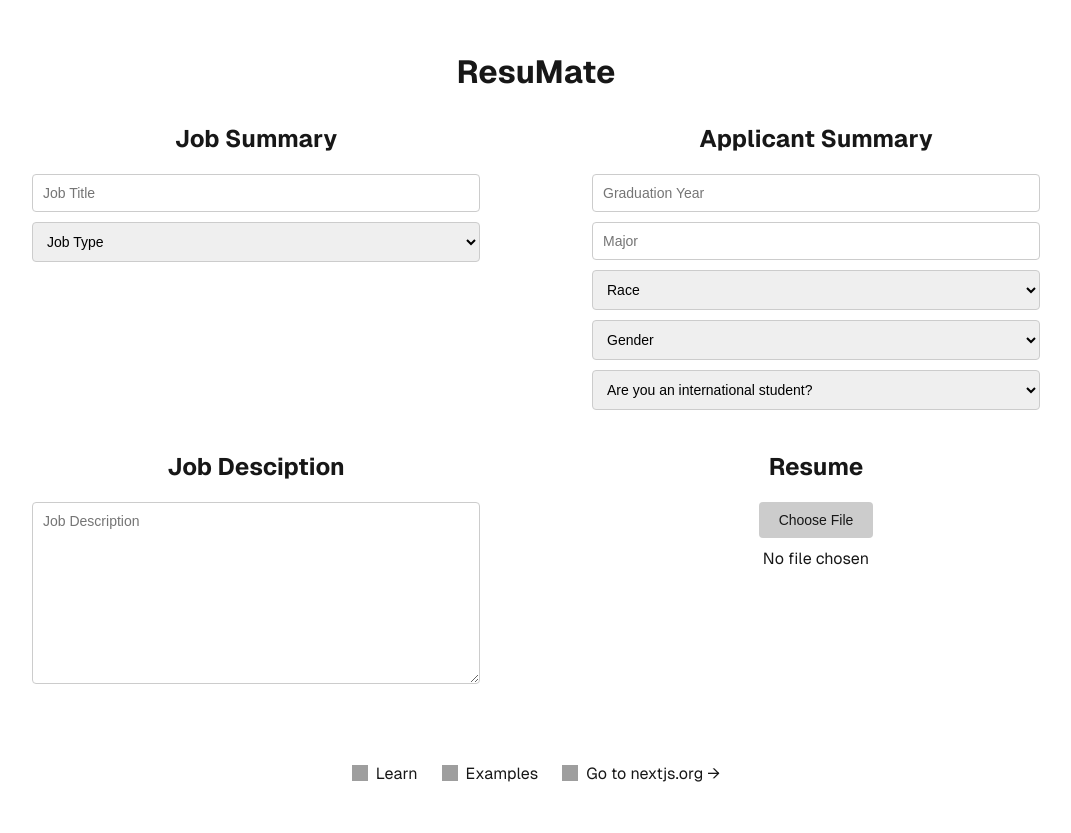
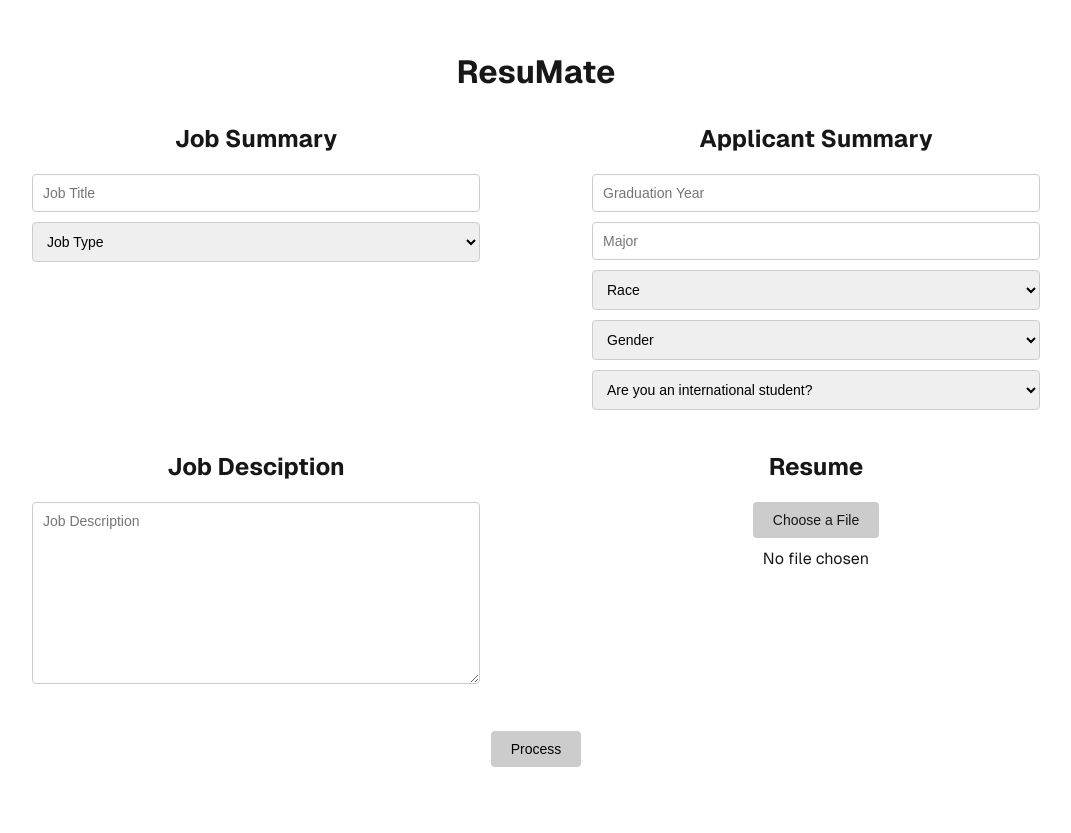
Before and after one commit to hiepnguyenduc2005/ResuMate, a Next.js app: page / in a window 1280 px wide. Shown: the part 111-944 px from the top of the page, without its empty margins (104-1175 px from the left). Built offline with nearby package versions, Linux system fonts and the light colour scheme; grey boxes are pictures that could not be loaded.

Commit message:
front end

```diff
--- a/app/page.js
+++ b/app/page.js
@@ -6,8 +6,15 @@ import JobMeta from "../components/job_meta.js";
 import StudentMeta from "../components/student_meta.js";
 import JobDes from "../components/job_des.js";
 import Resume from "../components/resume.js";
+import Feedback from "../components/feedback.js";
+import Chatbot from "../components/chatbot.js";
+import Process from "../components/process.js";
+import React from "react";
+import { useState } from "react";
 
 export default function Home() {
+  const [processed, setProcessed] = useState(false);
+
   return (
     <div className={styles.page}>
       <main className={styles.main}>
@@ -20,6 +27,16 @@ export default function Home() {
           <JobDes />
           <Resume />
         </div>
+        {processed ? (
+        <div className={styles.row}>
+          <Feedback />
+          <Chatbot />
+        </div>
+        ) : (
+          <div className={styles.row0}>
+            <Process handleProcessed={setProcessed}/>
+          </div>
+        )}
       </main>
       <footer className={styles.footer}>
         <a
--- a/app/page.module.css
+++ b/app/page.module.css
@@ -168,9 +168,16 @@ a.secondary {
 .h1 {
   text-align: center;
 }
+
 .row {
   display: grid;
   grid-template-columns: 50% 50%;
   width: 100%;
   text-align: center;
 }
+
+.row0 {
+  display: grid;
+  width: 100%;
+  text-align: center;
+}
--- /dev/null
+++ b/components/chatbot.js
@@ -0,0 +1,22 @@
+import React from 'react';
+import { useState } from 'react';
+import styles from './components.module.css';
+
+export default function Chatbot() {
+    const [jobDes, setJobDes] = useState('');
+
+    const handleChange = (e) => {
+        setJobDes(e.target.value);
+    }
+
+    return (
+        <div>
+        <h2>Chatbot</h2>
+        <br/>
+        <form className={styles.form}>
+            <textarea rows="10" cols="50" name="jobDes" placeholder="Job Description" value={jobDes} onChange={handleChange}/>
+            <br/>
+        </form>
+        </div>
+    );
+    }
--- a/components/components.module.css
+++ b/components/components.module.css
@@ -34,3 +34,16 @@
     width: auto;
     margin-bottom: 10px;
   }
+
+  .form input[type="button"] {
+    background-color: #ccc;
+    padding: 10px 20px;
+    border: none;
+    border-radius: 4px;
+    cursor: pointer;
+    font-family: Arial, sans-serif;
+    font-size: 14px;
+    text-align: center;
+    display: inline-block;
+    width: auto;
+  }
--- /dev/null
+++ b/components/feedback.js
@@ -0,0 +1,22 @@
+import React from 'react';
+import { useState } from 'react';
+import styles from './components.module.css';
+
+export default function Feedback() {
+    const [jobDes, setJobDes] = useState('');
+
+    const handleChange = (e) => {
+        setJobDes(e.target.value);
+    }
+
+    return (
+        <div>
+        <h2>Feedback</h2>
+        <br/>
+        <form className={styles.form}>
+            <textarea rows="10" cols="50" name="jobDes" placeholder="Job Description" value={jobDes} onChange={handleChange}/>
+            <br/>
+        </form>
+        </div>
+    );
+    }
--- /dev/null
+++ b/components/process.js
@@ -0,0 +1,17 @@
+import React from 'react';
+import { useState } from 'react';
+import styles from './components.module.css';
+
+export default function Process({handleProcessed}) {
+    const handleClick = () => {
+        handleProcessed(true);
+    }
+
+    return (
+        <div>
+            <form className={styles.form}>
+                <input type="button" variant="contained" color="primary" onClick={handleClick} value="Process"/>
+            </form>
+        </div>
+    );
+    }
--- a/components/resume.js
+++ b/components/resume.js
@@ -14,7 +14,7 @@ export default function Resume() {
             <br />
             <form className={styles.form}>
                 <input type="file" id="resume" name="resume" accept=".pdf" onChange={handleChange}/>
-                <label htmlFor="resume">Choose File</label>
+                <label htmlFor="resume">Choose a File</label>
                 <br />
                 <span>{resume ? resume.name : "No file chosen"}</span>
             </form>
--- a/package.json
+++ b/package.json
@@ -9,7 +9,9 @@
     "lint": "next lint"
   },
   "dependencies": {
+    "multiparty": "^4.2.3",
     "next": "^14.2.13",
+    "pdf-parse": "^1.1.1",
     "react": "^18",
     "react-dom": "^18"
   },
```
Also changed, not shown: 1 other file (tests, documents, lock files or other folders).
